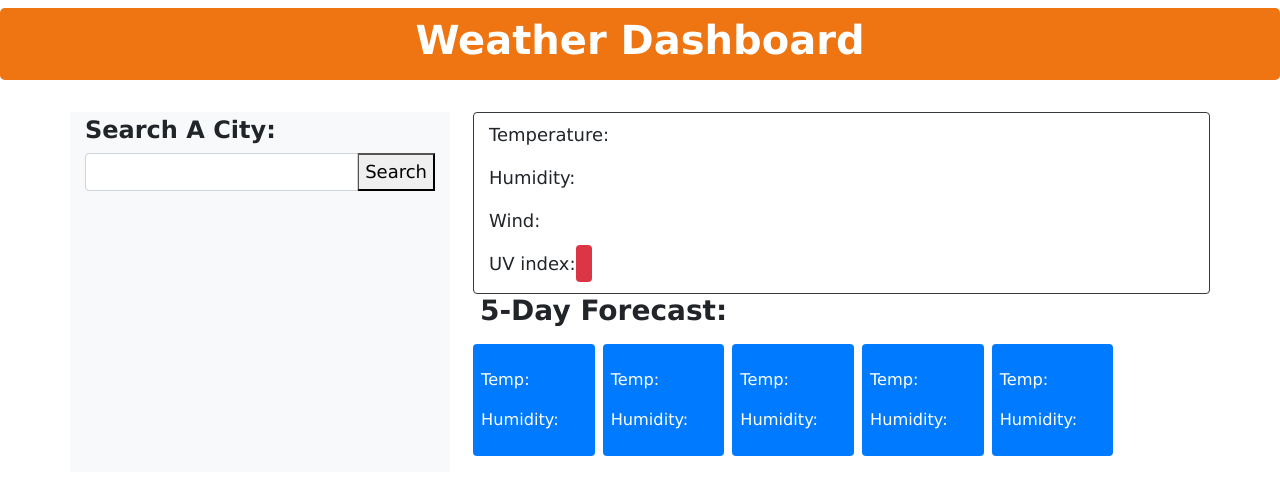
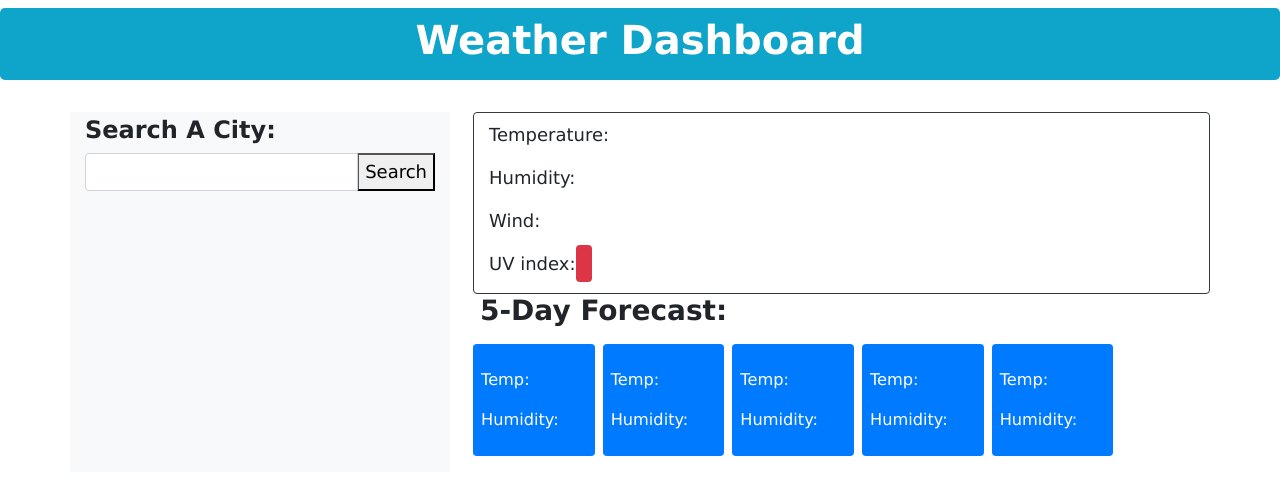
Before and after one commit to pcyang57/Weather-Dashboard, a plain HTML site: page index.html in a window 1280 px wide. Drawn offline with nearby package versions, Linux system fonts and the light colour scheme.

Commit message:
color change

```diff
--- a/index.html
+++ b/index.html
@@ -14,7 +14,7 @@
 </head>
 
 <body>
-    <div class="jumbotron container-fluid mt-2 text-center p-2" style="background-color:#ee7512 ;color: white;">
+    <div class="jumbotron container-fluid mt-2 text-center p-2" style="background-color:#0fa4c9 ;color: white;">
         <h1> <strong>Weather Dashboard</strong></h1>
     </div>
     <div class="container">
```
